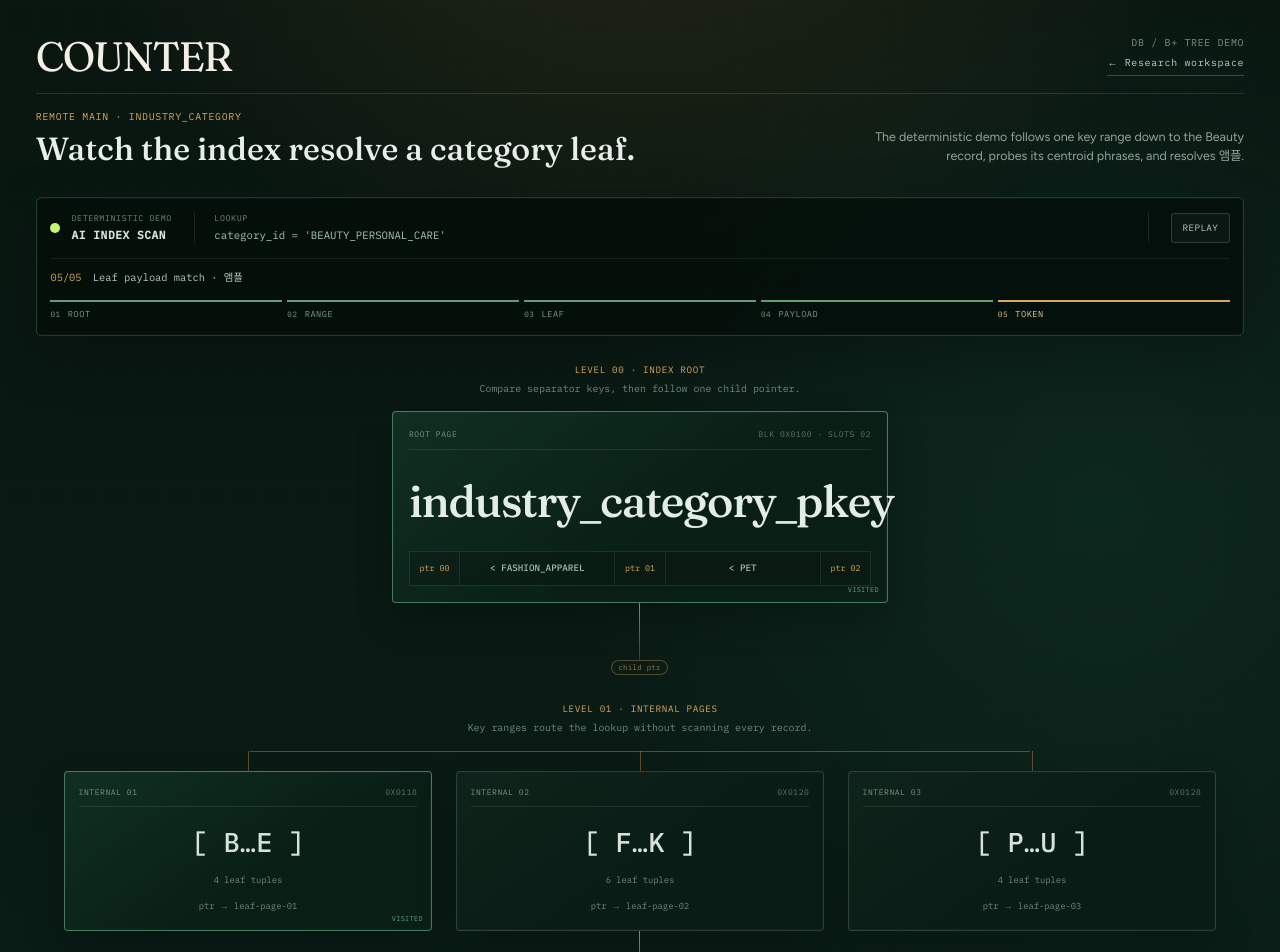
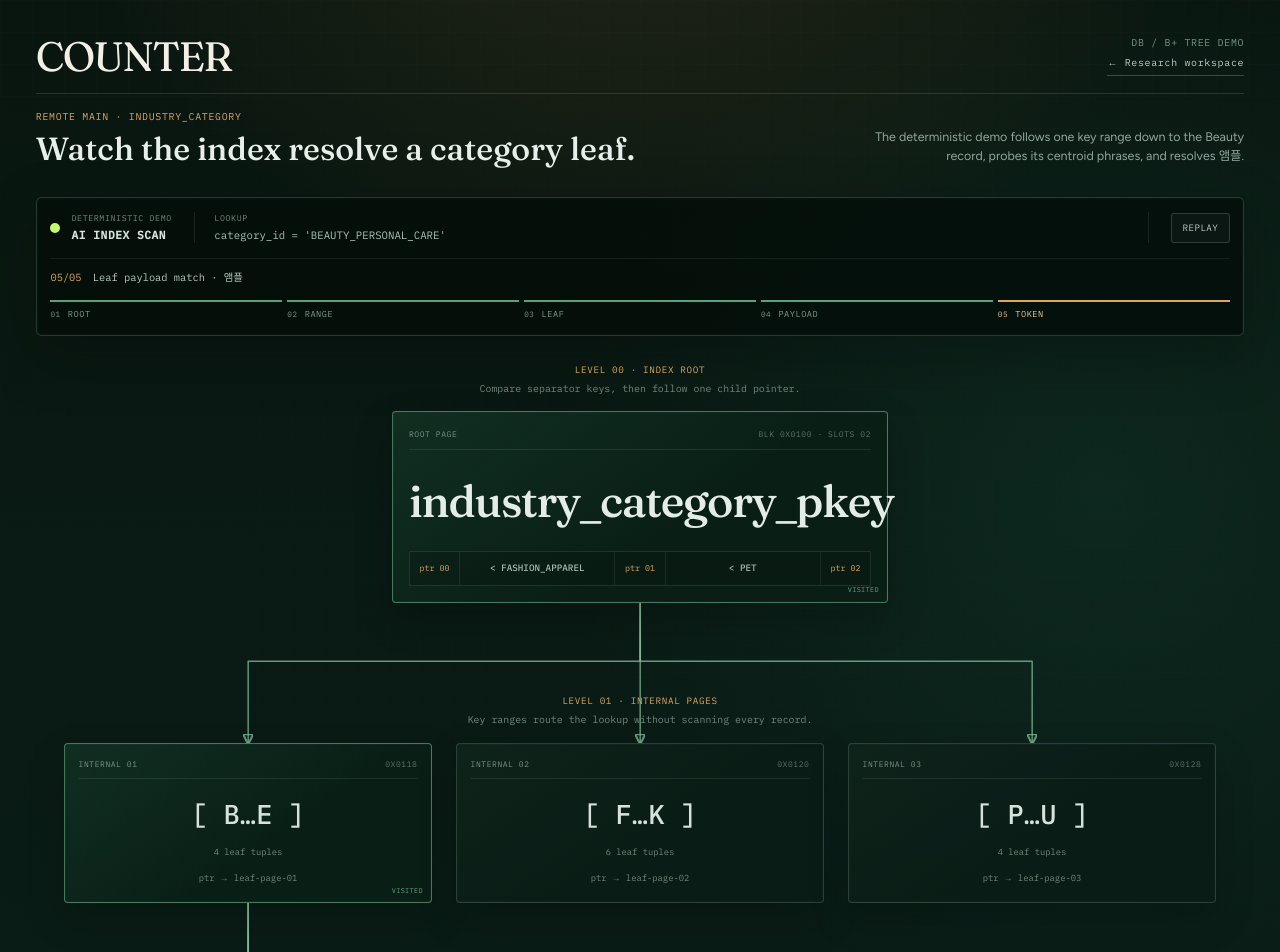
Before and after one commit to kitavkdl/developAgent, a Next.js app in the folder apps/web/: page /database in a window 1280 px wide. Shown: the top 952 px of the page. Built offline with nearby package versions, Linux system fonts and the light colour scheme.

Commit message:
Connect selected tree nodes to child edges

```diff
--- a/apps/web/app/database/database.module.css
+++ b/apps/web/app/database/database.module.css
@@ -125,8 +125,43 @@
 .tree {
   display: grid;
   justify-items: center;
+  position: relative;
+  isolation: isolate;
   width: min(100%, 98rem);
   margin-inline: auto;
+}
+
+.edgeLayer {
+  position: absolute;
+  z-index: 0;
+  top: 0;
+  left: 0;
+  pointer-events: none;
+  overflow: visible;
+}
+
+.edgeLayer path {
+  fill: none;
+  stroke: rgba(127, 190, 152, 0.78);
+  stroke-linecap: round;
+  stroke-linejoin: round;
+  stroke-width: 1.45;
+  vector-effect: non-scaling-stroke;
+}
+
+.edgeLayer path[data-state="current"] {
+  stroke: #d9a75e;
+  stroke-width: 1.45;
+  filter: drop-shadow(0 0 3px rgba(217, 167, 94, 0.45));
+  animation: edge-reveal 0.7s var(--ease-stage) both;
+}
+
+.treeLevel,
+.scanConsole,
+.edgeGap,
+.projectionNote {
+  position: relative;
+  z-index: 1;
 }
 
 .scanConsole {
@@ -410,36 +445,8 @@ button.dbPage:focus-visible,
   overflow-wrap: anywhere;
 }
 
-.verticalPointer {
-  display: grid;
-  grid-template-rows: 1fr auto;
-  justify-items: center;
-  height: 4.5rem;
-  animation: pointer-grow 0.7s var(--ease-stage) both;
-}
-
-.verticalPointer span {
-  width: 1px;
-  height: 100%;
-  background: linear-gradient(to bottom, #b47e42, rgba(180, 126, 66, 0.12));
-  transform-origin: top;
-}
-
-.verticalPointer i {
-  align-self: end;
-  height: auto;
-  margin-top: -1.35rem;
-  border: 1px solid rgba(217, 167, 94, 0.34);
-  border-radius: 999px;
-  padding: 0.18rem 0.4rem;
-  color: #9d784c;
-  font-family: var(--font-mono);
-  font-size: 0.46rem;
-  font-style: normal;
-  letter-spacing: 0.04em;
-  line-height: 1;
-  white-space: nowrap;
-  background: #0b1c15;
+.edgeGap {
+  height: clamp(2.5rem, 6vw, 4rem);
 }
 
 .branchFan,
@@ -452,39 +459,17 @@ button.dbPage:focus-visible,
 }
 
 .branchFan {
-  position: relative;
   display: grid;
   grid-template-columns: repeat(3, minmax(0, 1fr));
   gap: clamp(0.7rem, 2vw, 1.5rem);
   width: min(100%, 72rem);
   margin-inline: auto;
-  padding-top: 1.25rem;
-}
-
-.branchFan::before {
-  content: "";
-  position: absolute;
-  top: 0;
-  right: calc(16.66% - 0.4rem);
-  left: calc(16.66% - 0.4rem);
-  height: 1px;
-  background: rgba(180, 126, 66, 0.5);
 }
 
 .branchFan > li {
   --delay: calc(var(--node-index) * 90ms);
   position: relative;
   animation: page-descend 0.72s var(--delay) var(--ease-stage) both;
-}
-
-.branchFan > li::before {
-  content: "";
-  position: absolute;
-  top: -1.25rem;
-  left: 50%;
-  width: 1px;
-  height: 1.25rem;
-  background: rgba(180, 126, 66, 0.5);
 }
 
 .branchPage {
@@ -866,14 +851,14 @@ button.dbPage:focus-visible,
   }
 }
 
-@keyframes pointer-grow {
+@keyframes edge-reveal {
   from {
-    opacity: 0;
-    transform: scaleY(0);
+    opacity: 0.15;
+    stroke-dasharray: 4 7;
   }
   to {
     opacity: 1;
-    transform: scaleY(1);
+    stroke-dasharray: 0;
   }
 }
 
@@ -971,11 +956,6 @@ button.dbPage:focus-visible,
     scroll-snap-type: inline mandatory;
   }
 
-  .branchFan::before,
-  .branchFan > li::before {
-    display: none;
-  }
-
   .branchFan > li {
     flex: 0 0 min(76vw, 16rem);
     scroll-snap-align: center;
@@ -1023,7 +1003,7 @@ button.dbPage:focus-visible,
   .leafChain > li,
   .payloadGrid > li,
   .tokenChain > li,
-  .verticalPointer,
+  .edgeLayer path,
   .matchReceipt {
     animation-duration: 1ms !important;
     animation-delay: 0s !important;
--- a/apps/web/components/database/CategoryMemoryBTree.tsx
+++ b/apps/web/components/database/CategoryMemoryBTree.tsx
@@ -2,6 +2,7 @@
 
 import {
   useEffect,
+  useLayoutEffect,
   useMemo,
   useRef,
   useState,
@@ -19,6 +20,19 @@ import styles from "@/app/database/database.module.css";
 
 type ScanMode = "auto" | "paused" | "manual" | "complete";
 type CascadeStyle = CSSProperties & { "--node-index": number };
+type EdgeState = "current" | "visited";
+
+interface TreeEdge {
+  id: string;
+  path: string;
+  state: EdgeState;
+}
+
+interface EdgeCanvas {
+  width: number;
+  height: number;
+  edges: TreeEdge[];
+}
 
 const DEMO_START_DELAY_MS = 700;
 const DEMO_STEP_MS = 1150;
@@ -60,9 +74,15 @@ export function CategoryMemoryBTree() {
   const [selectedPhrase, setSelectedPhrase] = useState<string | null>(null);
   const [selectedKeyword, setSelectedKeyword] = useState<string | null>(null);
 
+  const treeRef = useRef<HTMLElement>(null);
   const leafLevelRef = useRef<HTMLDivElement>(null);
   const phraseLevelRef = useRef<HTMLDivElement>(null);
   const keywordLevelRef = useRef<HTMLDivElement>(null);
+  const [edgeCanvas, setEdgeCanvas] = useState<EdgeCanvas>({
+    width: 0,
+    height: 0,
+    edges: [],
+  });
 
   const selectedPage = useMemo(
     () =>
@@ -78,6 +98,9 @@ export function CategoryMemoryBTree() {
     () => (selectedPhrase ? phraseKeywords(selectedPhrase) : []),
     [selectedPhrase],
   );
+  const selectedPhraseNodeId = selectedPhrase
+    ? `phrase-${selectedCategory?.centroidPhrases.indexOf(selectedPhrase)}`
+    : null;
 
   const visibleDepth = selectedKeyword
     ? 4
@@ -119,6 +142,89 @@ export function CategoryMemoryBTree() {
   useEffect(() => {
     if (selectedPhrase) scrollLevelIntoView(keywordLevelRef.current);
   }, [selectedPhrase]);
+
+  useLayoutEffect(() => {
+    const currentTree = treeRef.current;
+    if (!currentTree) return;
+    const treeElement: HTMLElement = currentTree;
+
+    function updateEdges() {
+      const treeRect = treeElement.getBoundingClientRect();
+      const groups: Array<{ parentId: string; state: EdgeState }> = [
+        {
+          parentId: "index-root",
+          state: selectedPageId ? "visited" : "current",
+        },
+      ];
+
+      if (selectedPageId) {
+        groups.push({
+          parentId: selectedPageId,
+          state: selectedCategoryId ? "visited" : "current",
+        });
+      }
+      if (selectedCategoryId) {
+        groups.push({
+          parentId: selectedCategoryId,
+          state: selectedPhrase ? "visited" : "current",
+        });
+      }
+      if (selectedPhraseNodeId) {
+        groups.push({
+          parentId: selectedPhraseNodeId,
+          state: selectedKeyword ? "visited" : "current",
+        });
+      }
+
+      const edges = groups.flatMap(({ parentId, state }) => {
+        const parent = treeElement.querySelector<HTMLElement>(
+          `[data-edge-node="${parentId}"]`,
+        );
+        const children = Array.from(
+          treeElement.querySelectorAll<HTMLElement>(
+            `[data-edge-parent="${parentId}"]`,
+          ),
+        );
+        if (!parent || children.length === 0) return [];
+
+        const parentRect = parent.getBoundingClientRect();
+        const parentX = parentRect.left - treeRect.left + parentRect.width / 2;
+        const parentY = parentRect.bottom - treeRect.top;
+
+        return children.map((child, index) => {
+          const childRect = child.getBoundingClientRect();
+          const childX = childRect.left - treeRect.left + childRect.width / 2;
+          const childY = childRect.top - treeRect.top;
+          const splitY = parentY + Math.max(22, (childY - parentY) * 0.42);
+          return {
+            id: `${parentId}-${index}`,
+            path: `M ${parentX} ${parentY} V ${splitY} H ${childX} V ${childY}`,
+            state,
+          };
+        });
+      });
+
+      setEdgeCanvas({
+        width: Math.round(treeElement.clientWidth),
+        height: Math.round(treeElement.scrollHeight),
+        edges,
+      });
+    }
+
+    updateEdges();
+    const resizeObserver = new ResizeObserver(updateEdges);
+    resizeObserver.observe(treeElement);
+    window.addEventListener("resize", updateEdges);
+    const animationFrame = requestAnimationFrame(updateEdges);
+    const settledAnimation = window.setTimeout(updateEdges, 800);
+
+    return () => {
+      resizeObserver.disconnect();
+      window.removeEventListener("resize", updateEdges);
+      cancelAnimationFrame(animationFrame);
+      window.clearTimeout(settledAnimation);
+    };
+  }, [selectedCategoryId, selectedKeyword, selectedPageId, selectedPhrase, selectedPhraseNodeId]);
 
   function selectPage(pageId: string) {
     setMode("manual");
@@ -179,7 +285,42 @@ export function CategoryMemoryBTree() {
             ][demoStep];
 
   return (
-    <section className={styles.tree} aria-labelledby="category-index-title">
+    <section
+      className={styles.tree}
+      ref={treeRef}
+      aria-labelledby="category-index-title"
+    >
+      {edgeCanvas.width > 0 ? (
+        <svg
+          className={styles.edgeLayer}
+          width={edgeCanvas.width}
+          height={edgeCanvas.height}
+          viewBox={`0 0 ${edgeCanvas.width} ${edgeCanvas.height}`}
+          aria-hidden="true"
+        >
+          <defs>
+            <marker
+              id="tree-edge-arrow"
+              markerWidth="7"
+              markerHeight="7"
+              refX="5.5"
+              refY="3.5"
+              orient="auto"
+            >
+              <path d="M 0 0 L 7 3.5 L 0 7 z" fill="#7fbe98" />
+            </marker>
+          </defs>
+          {edgeCanvas.edges.map((edge) => (
+            <path
+              key={edge.id}
+              d={edge.path}
+              data-edge-id={edge.id}
+              data-state={edge.state}
+              markerEnd="url(#tree-edge-arrow)"
+            />
+          ))}
+        </svg>
+      ) : null}
       <div className={styles.scanConsole}>
         <div className={styles.scanIdentity}>
           <span className={styles.scanLamp} data-mode={mode} />
@@ -237,6 +378,7 @@ export function CategoryMemoryBTree() {
           className={`${styles.dbPage} ${styles.rootPage} ${
             selectedPageId ? styles.nodeVisited : styles.nodeCurrent
           }`}
+          data-edge-node="index-root"
         >
           <div className={styles.pageChrome}>
             <span>ROOT PAGE</span>
@@ -254,10 +396,7 @@ export function CategoryMemoryBTree() {
         </article>
       </div>
 
-      <div className={styles.verticalPointer} aria-hidden="true">
-        <span />
-        <i>child ptr</i>
-      </div>
+      <div className={styles.edgeGap} aria-hidden="true" />
 
       <div className={styles.treeLevel}>
         <header className={styles.levelHeader}>
@@ -280,6 +419,8 @@ export function CategoryMemoryBTree() {
                   }`}
                   aria-pressed={isSelected}
                   onClick={() => selectPage(page.pageId)}
+                  data-edge-parent="index-root"
+                  data-edge-node={page.pageId}
                 >
                   <span className={styles.pageChrome}>
                     <span>INTERNAL {String(index + 1).padStart(2, "0")}</span>
@@ -300,10 +441,7 @@ export function CategoryMemoryBTree() {
 
       {selectedPage ? (
         <>
-          <div className={styles.verticalPointer} aria-hidden="true">
-            <span />
-            <i>{selectedPage.blockAddress}</i>
-          </div>
+          <div className={styles.edgeGap} aria-hidden="true" />
           <div className={styles.treeLevel} ref={leafLevelRef}>
             <header className={styles.levelHeader}>
               <span>LEVEL 02 · LINKED LEAF PAGE</span>
@@ -330,6 +468,8 @@ export function CategoryMemoryBTree() {
                       }`}
                       aria-pressed={isSelected}
                       onClick={() => selectCategory(categoryId)}
+                      data-edge-parent={selectedPage.pageId}
+                      data-edge-node={categoryId}
                     >
                       <span className={styles.pageChrome}>
                         <span>LEAF SLOT {String(index).padStart(2, "0")}</span>
@@ -354,10 +494,7 @@ export function CategoryMemoryBTree() {
 
       {selectedCategory ? (
         <>
-          <div className={styles.verticalPointer} aria-hidden="true">
-            <span />
-            <i>row payload</i>
-          </div>
+          <div className={styles.edgeGap} aria-hidden="true" />
           <div className={styles.treeLevel} ref={phraseLevelRef}>
             <header className={styles.levelHeader}>
               <span>LEVEL 03 · CENTROID PAYLOAD</span>
@@ -383,6 +520,8 @@ export function CategoryMemoryBTree() {
                         }`}
                         aria-pressed={isSelected}
                         onClick={() => selectPhrase(phrase)}
+                        data-edge-parent={selectedCategory.categoryId}
+                        data-edge-node={`phrase-${index}`}
                       >
                         <span>vector probe {String(index + 1).padStart(2, "0")}</span>
                         <strong>{phrase}</strong>
@@ -407,10 +546,7 @@ export function CategoryMemoryBTree() {
 
       {selectedPhrase ? (
         <>
-          <div className={styles.verticalPointer} aria-hidden="true">
-            <span />
-            <i>token scan</i>
-          </div>
+          <div className={styles.edgeGap} aria-hidden="true" />
           <div className={styles.treeLevel} ref={keywordLevelRef}>
             <header className={styles.levelHeader}>
               <span>LEVEL 04 · SEMANTIC TOKEN LEAVES</span>
@@ -428,6 +564,8 @@ export function CategoryMemoryBTree() {
                       }`}
                       aria-pressed={isSelected}
                       onClick={() => selectKeyword(keyword)}
+                      data-edge-parent={selectedPhraseNodeId ?? ""}
+                      data-edge-node={`token-${index}`}
                     >
                       <span>{String(index).padStart(2, "0")}</span>
                       <strong>{keyword}</strong>
```
